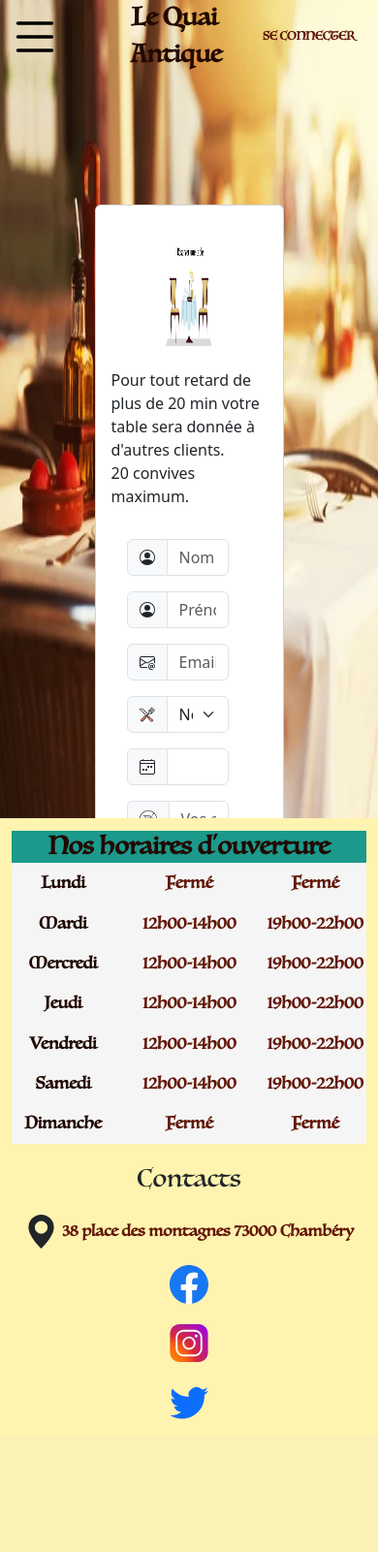
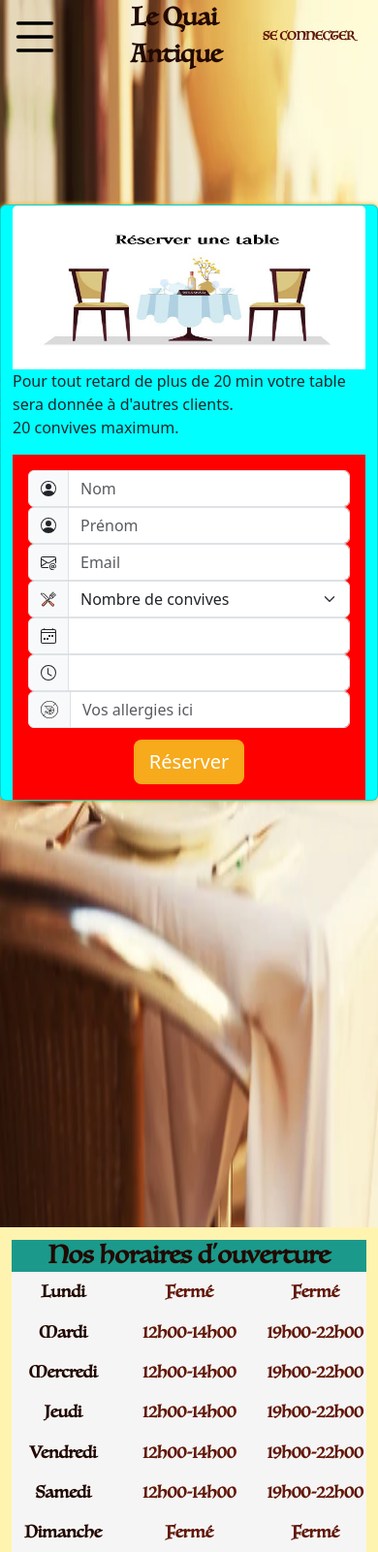
Before and after one commit to yattttta/ECF-site-restaurant, a Symfony app: template symfony/templates/reservation/reserver.html.twig in a window 390 px wide. Shown: the top 1601 px of the page at 97% size. Before the commit the page ends 1464 px from the top, so only its background shows below. Run offline with Twig, Linux system fonts and the light colour scheme; the template is opened without the code that fills it, so the values that code supplies are empty; form fields are guessed from the names that the template uses; some libraries are stand-ins or nearby versions.

Commit message:
#20 Responsive v1.5 - page reserver

```diff
--- a/symfony/public/pageReserver/pageReserver.css
+++ b/symfony/public/pageReserver/pageReserver.css
@@ -1,18 +1,16 @@
 .carte {
-    width: 50vw;
     margin-top: 25vh;
-
+    box-shadow: 0 0 5px #F6AA1C;
 }
 .card-img-top {
     width: 15vw;
-    height: 18vh;
+    height: 20vh;
+
 }
-
 
 #ui-datepicker-div {
     font-size: 12px;
 }
-
 .heure {
     background-color: #fff3b0;
     max-width: 5vw;
@@ -21,15 +19,41 @@
 .heure:hover {
     background-color : #1b998b;
 }
-
 #reservations_time {
     visibility: hidden;
 }
+.form-control:focus, .form-select:focus {
+    box-shadow: 0 0 5px #F6AA1C;
+    border: 1px solid #F6AA1C;
+}
 .btn {
-    background-color: #621708;
+    background-color: #F6AA1C;
     border: none;
     margin-top: 1.5vh;
 }
 .btn:hover {
     background-color: #1b998b;
 }
+@media screen and (min-width: 850px) {
+    .carte {
+        width: 50vw;
+    }
+}
+@media screen and (max-width: 850px) {
+    header, .fond {
+        height: 150vh;
+    }
+    .carte {
+        background-color: aqua;
+        width: 100%;
+    }
+    .card-img-top {
+        width: 100%;
+    }
+
+
+    .card-body {
+        width: 100%;
+        background-color: red;
+    }
+}
--- a/symfony/templates/reservation/reserver.html.twig
+++ b/symfony/templates/reservation/reserver.html.twig
@@ -5,30 +5,31 @@
 {% endblock %}
 
 {% block header %}
-    <div class="row">
-        <div class="card carte d-flex mx-auto p-3 reservationCard">
-            <img src="pageAccueil/images/imgReserver.jpg" class="card-img-top d-flex mx-auto">
+    <div class="row justify-content-center">
+        <div class="card carte">
+            <img src="pageAccueil/images/imgReserver.jpg" class="card-img-top mx-auto">
             <p class="card-text">
                 Pour tout retard de plus de 20 min votre table sera donnée à d'autres clients.<br>
                 20 convives maximum.
             </p>
+            {{ form_start(reservations) }}
+                <div class="card-body">
 
-            {{ form_start(reservations) }}
-                <div class="row card-body">
                     <div class="row">
-                        <div class="col input-group mb-3">
+                        <div class="col-12 col-md input-group inputLastName">
                             <span class="input-group-text">
                                 <svg xmlns="http://www.w3.org/2000/svg" width="16" height="16" fill="currentColor" class="bi bi-person-circle" viewBox="0 0 16 16">
                                     <path d="M11 6a3 3 0 1 1-6 0 3 3 0 0 1 6 0z"/>
                                     <path fill-rule="evenodd" d="M0 8a8 8 0 1 1 16 0A8 8 0 0 1 0 8zm8-7a7 7 0 0 0-5.468 11.37C3.242 11.226 4.805 10 8 10s4.757 1.225 5.468 2.37A7 7 0 0 0 8 1z"/>
                                 </svg>
                             </span>
-                            <input type="text" class="form-control" placeholder="Nom" required name="{{ reservations.nom.vars.full_name }}" id="{{ reservations.nom.vars.id }}"
+                            <input type="text" class="form-control lastName" placeholder="Nom" required name="{{ reservations.nom.vars.full_name }}" id="{{ reservations.nom.vars.id }}"
                             {% if app.user %} value="{{ app.user.nom }}" {% endif %}>
                             {% do reservations.nom.setRendered %}
 
+
                         </div>
-                        <div class="col input-group mb-3">
+                        <div class="col-12 col-md input-group inputName">
                             <span class="input-group-text">
                                 <svg xmlns="http://www.w3.org/2000/svg" width="16" height="16" fill="currentColor" class="bi bi-person-circle" viewBox="0 0 16 16">
                                     <path d="M11 6a3 3 0 1 1-6 0 3 3 0 0 1 6 0z"/>
@@ -41,7 +42,7 @@
                         </div>
                     </div>
                     <div class="row">
-                        <div class="col input-group mb-3">
+                        <div class="col-12 col-md input-group">
                             <span class="input-group-text">
                                 <svg xmlns="http://www.w3.org/2000/svg" width="16" height="16" fill="currentColor" class="bi bi-envelope-at" viewBox="0 0 16 16">
                                     <path d="M2 2a2 2 0 0 0-2 2v8.01A2 2 0 0 0 2 14h5.5a.5.5 0 0 0 0-1H2a1 1 0 0 1-.966-.741l5.64-3.471L8 9.583l7-4.2V8.5a.5.5 0 0 0 1 0V4a2 2 0 0 0-2-2H2Zm3.708 6.208L1 11.105V5.383l4.708 2.825ZM1 4.217V4a1 1 0 0 1 1-1h12a1 1 0 0 1 1 1v.217l-7 4.2-7-4.2Z"/>
@@ -52,7 +53,7 @@
                             {% if app.user %} value="{{ app.user.email }}" {% endif %}>
                             {% do reservations.email.setRendered %}
                         </div>
-                        <div class="col input-group mb-3">
+                        <div class="col-12 col-md input-group">
                             <span class="input-group-text">
                                 <svg height="16px" width="16px" version="1.1" id="Layer_1" xmlns="http://www.w3.org/2000/svg" xmlns:xlink="http://www.w3.org/1999/xlink" viewBox="0 0 512 512" xml:space="preserve">
                                 <g>
@@ -140,7 +141,7 @@
                         </div>
                     </div>
                     <div class="row">
-                        <div class="col input-group mb-3">
+                        <div class="col-12 col-md input-group">
                             <span class="input-group-text">
                                 <svg xmlns="http://www.w3.org/2000/svg" width="16" height="16" fill="currentColor" class="bi bi-calendar4-week" viewBox="0 0 16 16">
                                     <path d="M3.5 0a.5.5 0 0 1 .5.5V1h8V.5a.5.5 0 0 1 1 0V1h1a2 2 0 0 1 2 2v11a2 2 0 0 1-2 2H2a2 2 0 0 1-2-2V3a2 2 0 0 1 2-2h1V.5a.5.5 0 0 1 .5-.5zM2 2a1 1 0 0 0-1 1v1h14V3a1 1 0 0 0-1-1H2zm13 3H1v9a1 1 0 0 0 1 1h12a1 1 0 0 0 1-1V5z"/>
@@ -149,7 +150,19 @@
                             </span>
                             {{ form_widget(reservations.date) }}
                         </div>
-                        <div class="col input-group mb-3">
+                        <div class="col-12 col-md input-group">
+                            <span class="input-group-text">
+                                <svg xmlns="http://www.w3.org/2000/svg" width="16" height="16" fill="currentColor" class="bi bi-clock" viewBox="0 0 16 16">
+                                    <path d="M8 3.5a.5.5 0 0 0-1 0V9a.5.5 0 0 0 .252.434l3.5 2a.5.5 0 0 0 .496-.868L8 8.71V3.5z"/>
+                                    <path d="M8 16A8 8 0 1 0 8 0a8 8 0 0 0 0 16zm7-8A7 7 0 1 1 1 8a7 7 0 0 1 14 0z"/>
+                                </svg>
+                            </span>
+                            <input class="form-control" readonly required name="{{ reservations.time.vars.full_name }}" id="{{ reservations.time.vars.id}}">
+                            {% do reservations.time.setRendered %}
+                        </div>
+                    </div>
+                    <div class="row">
+                        <div class="input-group">
                             <span class="input-group-text">
                                 <svg width="18px" height="18px" viewBox="0 0 512 512" id="Layer_1" version="1.1" xml:space="preserve" xmlns="http://www.w3.org/2000/svg" xmlns:xlink="http://www.w3.org/1999/xlink">
                                 <style type="text/css">
@@ -196,20 +209,8 @@
                             {% do reservations.allergies.setRendered %}
                         </div>
                     </div>
-                    <div class="row">
-                        <div class="col input-group mb-3">
-                            <span class="input-group-text">
-                                <svg xmlns="http://www.w3.org/2000/svg" width="16" height="16" fill="currentColor" class="bi bi-clock" viewBox="0 0 16 16">
-                                    <path d="M8 3.5a.5.5 0 0 0-1 0V9a.5.5 0 0 0 .252.434l3.5 2a.5.5 0 0 0 .496-.868L8 8.71V3.5z"/>
-                                    <path d="M8 16A8 8 0 1 0 8 0a8 8 0 0 0 0 16zm7-8A7 7 0 1 1 1 8a7 7 0 0 1 14 0z"/>
-                                </svg>
-                            </span>
-                            <input class="form-control" readonly required name="{{ reservations.time.vars.full_name }}" id="{{ reservations.time.vars.id}}">
-                            {% do reservations.time.setRendered %}
-                        </div>
-                    </div>
 
-                    <div class="row lol" id="test"></div>
+                    <div class="row" id="test"></div>
                     {% do reservations.time.setRendered %}
 
                     <div class="row">
```
Also changed, not shown: symfony/public/pageInscription/pageInscription.css (+7 -1 lines).
